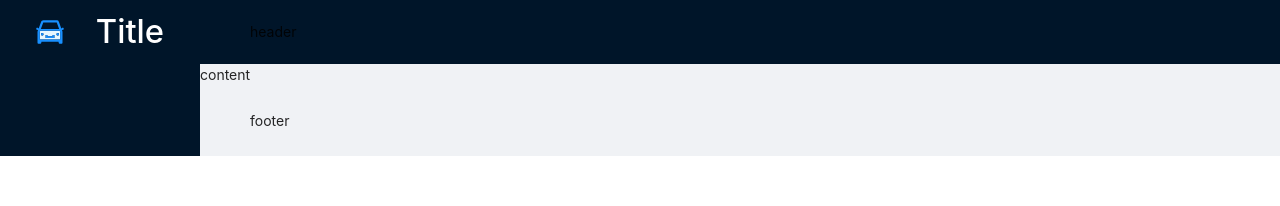
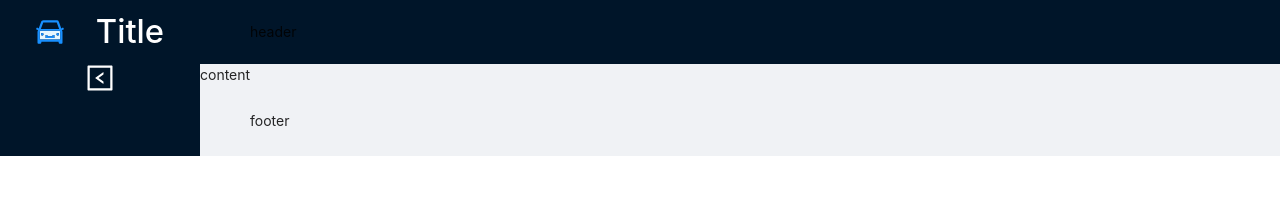
Before and after one commit to kaichiang1991/workout_dashboard, a React (Create React App) app: page / in a window 1280 px wide. Shown: the top 206 px of the page. Built offline with nearby package versions, Linux system fonts and the light colour scheme.

Commit message:
完成可以手動觸發/自適應的sider

```diff
--- a/src/components/layout/AppSider.jsx
+++ b/src/components/layout/AppSider.jsx
@@ -2,30 +2,62 @@ import React, { useState } from 'react'
 import PropTypes from 'prop-types'
 import { Layout } from 'antd'
 import styled from 'styled-components'
-import { CarTwoTone } from '@ant-design/icons'
+import {
+  CarTwoTone,
+  LeftSquareOutlined,
+  RightSquareOutlined,
+} from '@ant-design/icons'
 import Logo from '../Logo'
 const { Sider } = Layout
 
-const StyledAppSiderContainer = styled(Sider)``
+//#region CollapsedArrow
+const StyledCollapsedArrowContainer = styled.div`
+  display: flex;
+  justify-content: space-around;
+`
 
-const AppSider = props => {
+const CollapsedArrow = ({ collapse, clickEvent }) => {
+  return (
+    <StyledCollapsedArrowContainer onClick={clickEvent}>
+      {collapse ? <RightSquareOutlined /> : <LeftSquareOutlined />}
+    </StyledCollapsedArrowContainer>
+  )
+}
+
+CollapsedArrow.propTypes = {
+  collapse: PropTypes.bool,
+  clickEvent: PropTypes.func,
+}
+//#endregion CollapsedArrow
+
+//#region AppSider
+const StyledAppSiderContainer = styled(Sider)`
+  font-size: 28px;
+  color: #fff;
+`
+
+const AppSider = () => {
   const [isCollapse, setIsCollapse] = useState(false)
-
-  const handleCollapse = flag => {
-    setIsCollapse(flag)
-  }
 
   return (
     <StyledAppSiderContainer
       breakpoint='md'
       collapsedWidth={76}
-      onCollapse={handleCollapse}
+      collapsible
+      trigger={null}
+      collapsed={isCollapse}
+      onBreakpoint={broken => setIsCollapse(broken)}
     >
       <Logo logo='Title' collapse={isCollapse} icon={<CarTwoTone />} />
+      <CollapsedArrow
+        collapse={isCollapse}
+        clickEvent={() => setIsCollapse(!isCollapse)}
+      />
     </StyledAppSiderContainer>
   )
 }
 
 AppSider.propTypes = {}
+//#endregion AppSider
 
 export default AppSider
```
